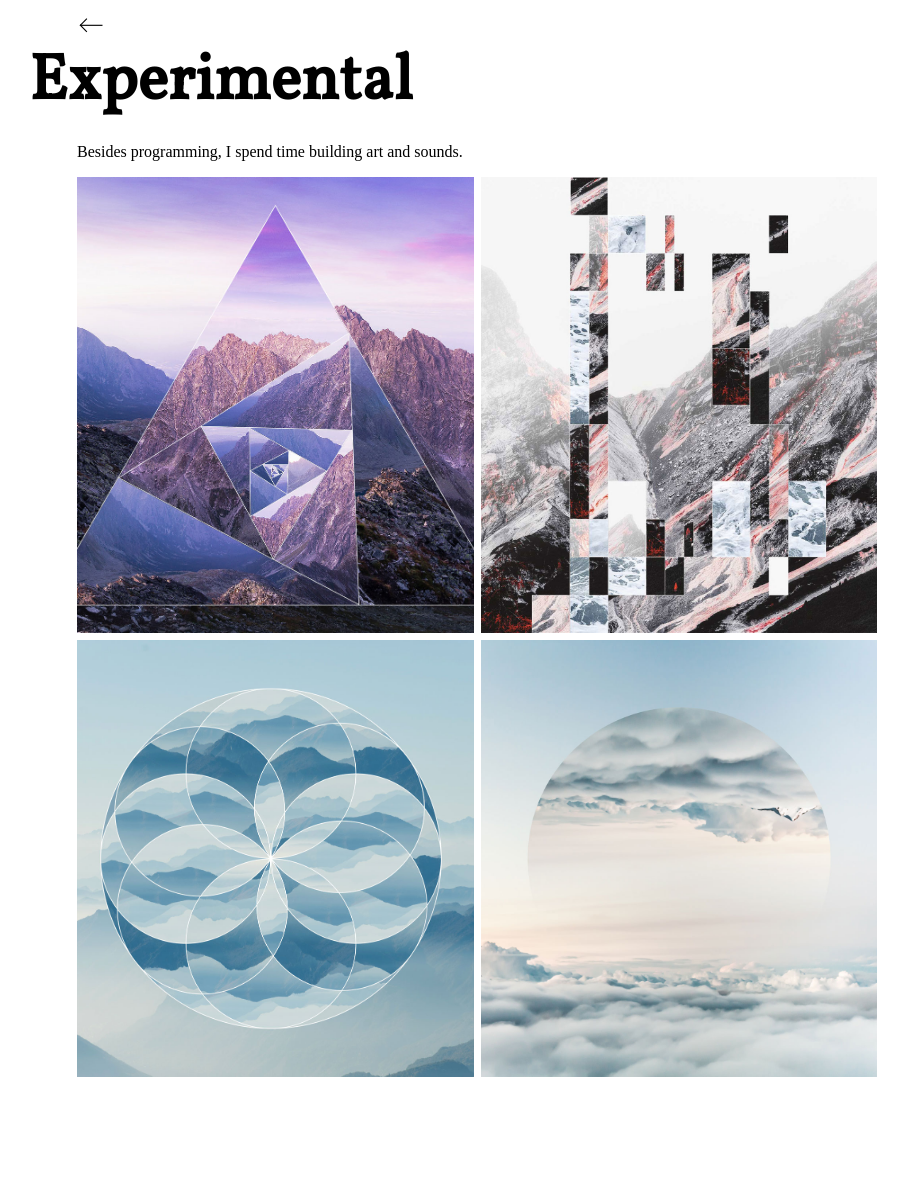
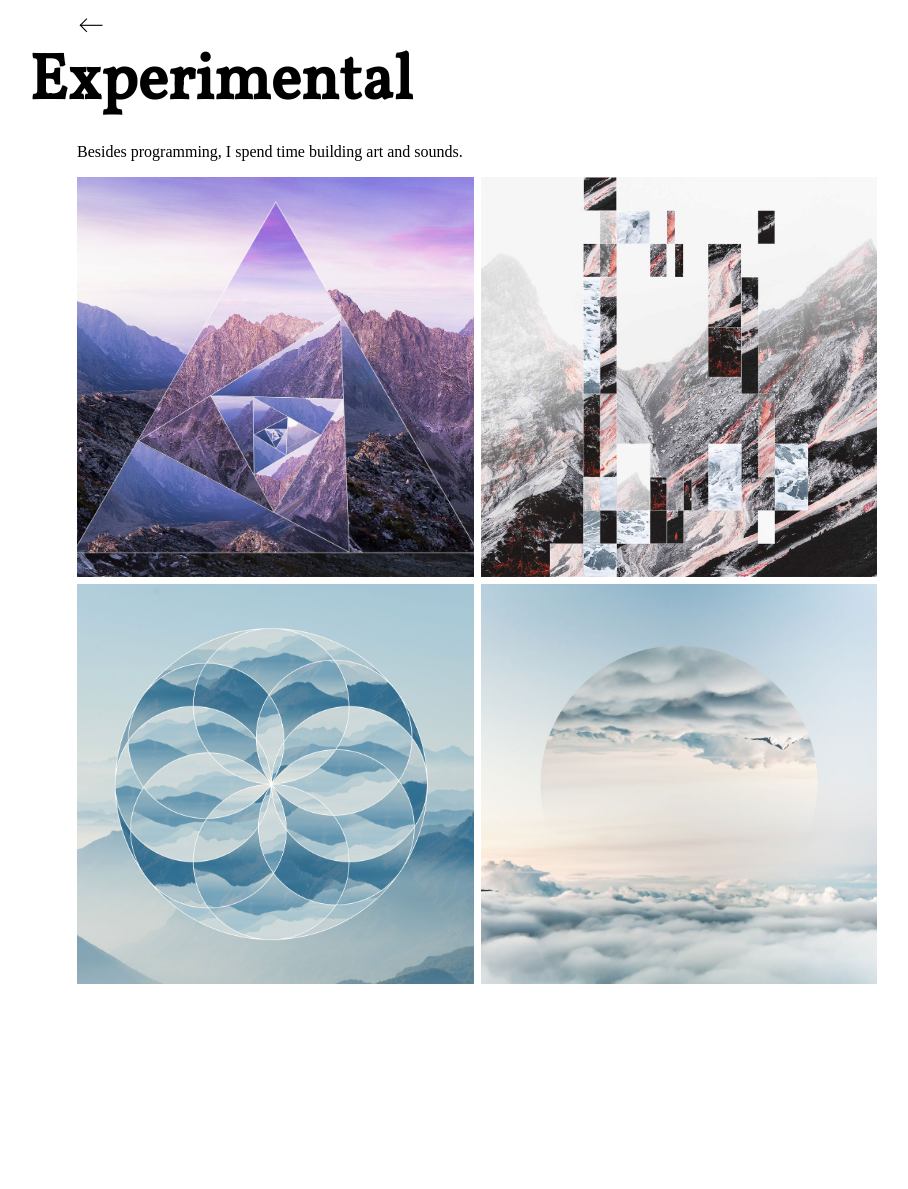
Before and after one commit to cssidy/personal-site, a Jekyll site: the page built from experimental.html, in a window 1280 px wide. Shown: the whole page, without its empty margins (163-1071 px from the left). Built offline with Jekyll 4.4.1, drawn with Linux system fonts in a browser that asks for light colours; some web fonts are replaced.

Commit message:
Update base.css

```diff
--- a/assets/css/base.css
+++ b/assets/css/base.css
@@ -87,7 +87,7 @@ body {
 .grid {
     display: grid;
     grid-template-columns: repeat(2, 1fr);
-    grid-auto-rows: auto;
+    grid-auto-rows: 400px;
     grid-auto-flow: dense;
     grid-gap: 7px;
     background-color: #fff;
```
